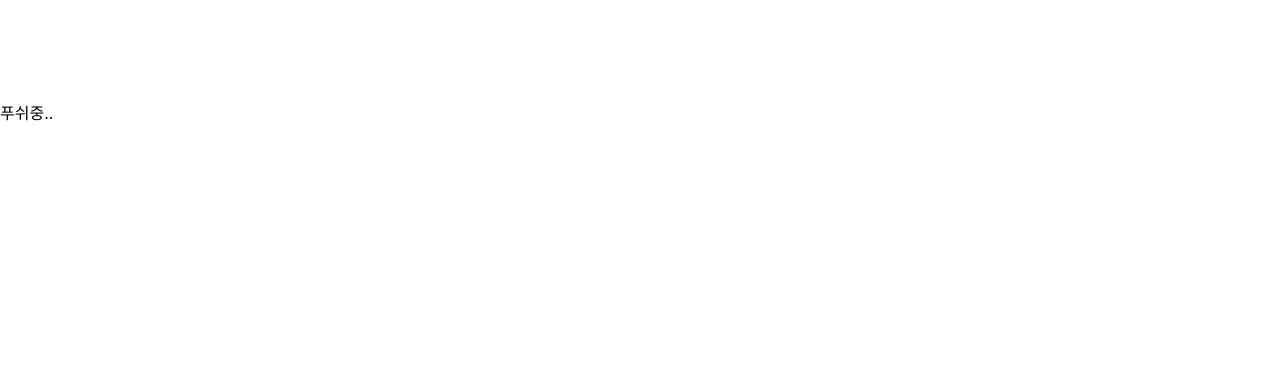
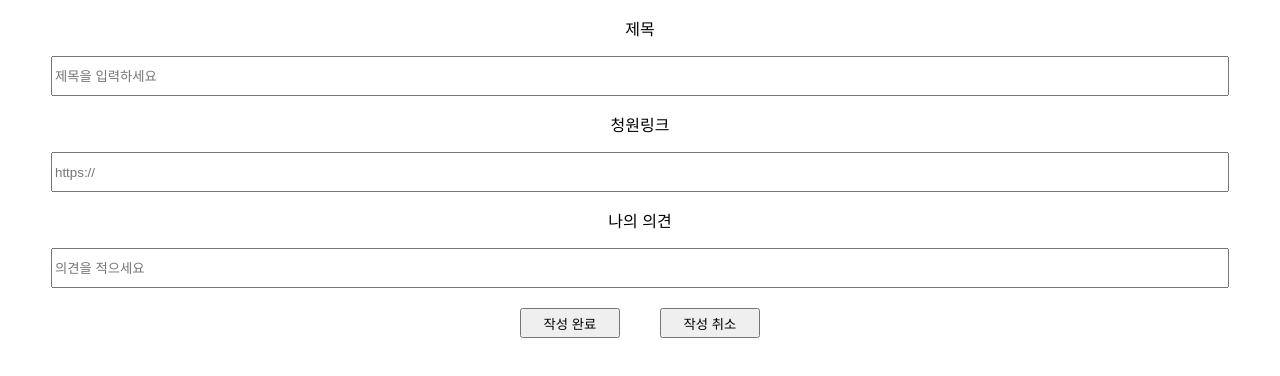
Before and after one commit to potato-club/national-petition-frontend, a Next.js app: page /board/add in a window 1280 px wide. Shown: the top 376 px of the page. Built offline with nearby package versions, Linux system fonts and the light colour scheme.

Commit message:
일단 초기작업 레이아웃

```diff
--- a/pages/board/add.jsx
+++ b/pages/board/add.jsx
@@ -1,19 +1,46 @@
 import React from 'react';
 import styled from '@emotion/styled';
 import { LayoutContainer } from 'components/common';
-
+// 등록 페이지
 const add = () => {
   return (
     <LayoutContainer>
-      <Box />
-      푸쉬중..
+      <Box>
+        <PTag>제목</PTag>
+        <InputBox placeholder="제목을 입력하세요" />
+        <PTag>청원링크</PTag>
+        <InputBox placeholder="https://" />
+        <PTag>나의 의견</PTag>
+        <InputBox placeholder="의견을 적으세요" />
+        <ButtonBox>
+          <Button>작성 완료</Button>
+          <Button>작성 취소</Button>
+        </ButtonBox>
+      </Box>
     </LayoutContainer>
   );
 };
 
+const Box = styled.div`
+  display: flex;
+  flex-direction: column;
+  align-items: center;
+  justify-content: center;
+`;
+const PTag = styled.p``;
+const InputBox = styled.input`
+  width: 1178px;
+  height: 40px;
+`;
+
+const ButtonBox = styled.div`
+  display: flex;
+  margin-top: 20px;
+  width: 240px;
+  justify-content: space-between;
+`;
+const Button = styled.button`
+  width: 100px;
+  height: 30px;
+`;
 export default add;
-
-const Box = styled.div`
-  width: 100px;
-  height: 100px;
-`;
```
